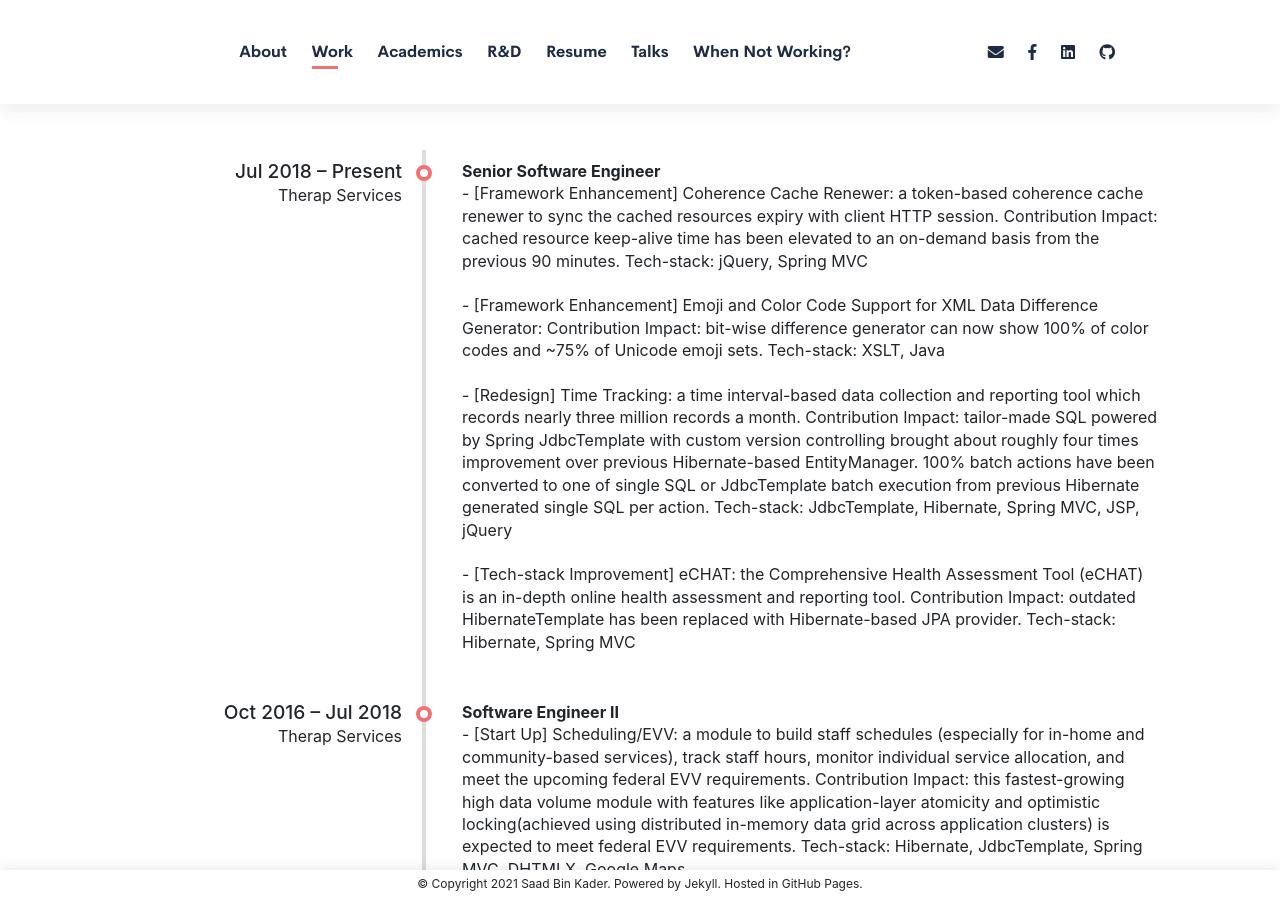
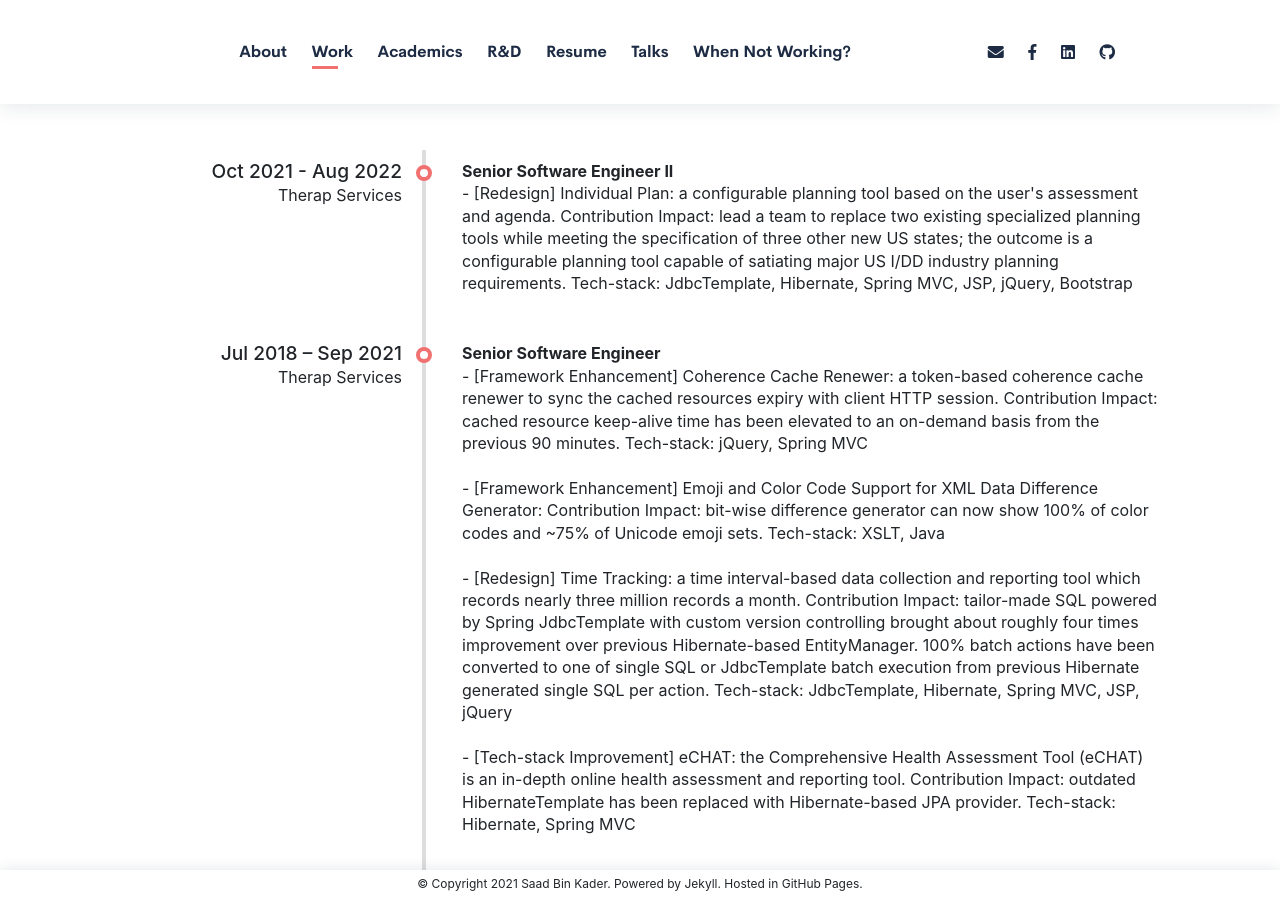
Before and after one commit to saadbinkader/saadbinkader.github.io, a Jekyll site: the page built from work.html, in a window 1280 px wide and 900 px high. Built offline with Jekyll 4.4.1, drawn with Linux system fonts in a browser that asks for light colours; some web fonts are replaced; a script that is not in the unit is left out.

Commit message:
Updated profile

```diff
--- a/work.html
+++ b/work.html
@@ -10,7 +10,21 @@ css: <link rel="stylesheet" href="../assets/css/timeline.css">
     <div class="timeline">
       <div class="timelineEntry">
         <div class="timelineTitle">
-          <h3>Jul 2018 – Present</h3>
+          <h3>Oct 2021 - Aug 2022</h3>
+          <p>Therap Services</p>
+        </div>
+        <div class="body">
+          <p>
+            <b>Senior Software Engineer II</b>
+            <br/>
+            - [Redesign] Individual Plan: a configurable planning tool based on the user's assessment and agenda. Contribution Impact: lead a team to replace two existing specialized planning tools while meeting the specification of three other new US states; the outcome is a configurable planning tool capable of satiating major US I/DD industry planning requirements. Tech-stack: JdbcTemplate, Hibernate, Spring MVC, JSP, jQuery, Bootstrap
+            <br/>
+          </p>
+        </div>
+      </div>
+      <div class="timelineEntry">
+        <div class="timelineTitle">
+          <h3>Jul 2018 – Sep 2021</h3>
           <p>Therap Services</p>
         </div>
         <div class="body">
```
Also changed, not shown: index.html (+6 -3 lines), resume.html (+8 -2 lines), Gemfile.lock, assets/images/avatar.jpg, assets/images/fun/avatar.jpg (added), 7 other files.
